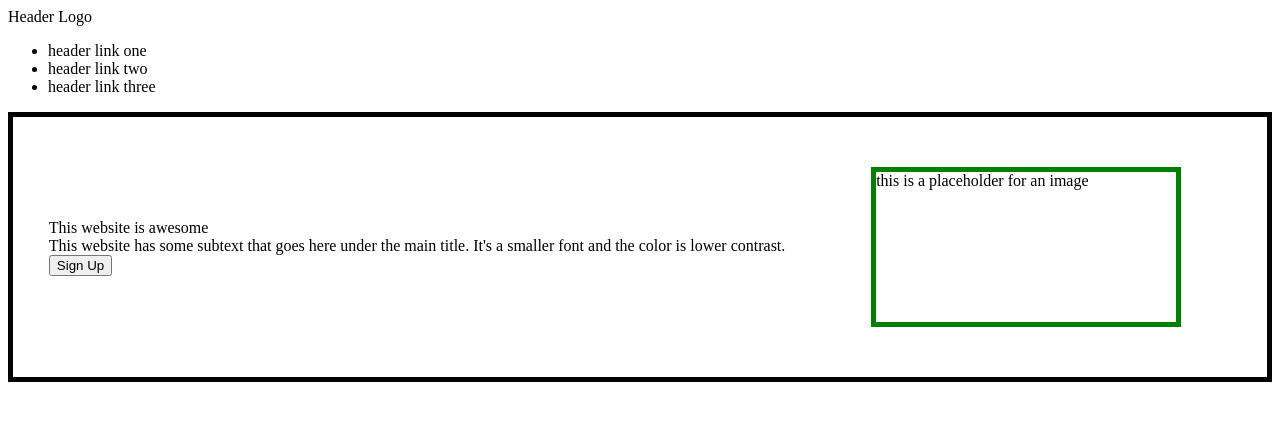
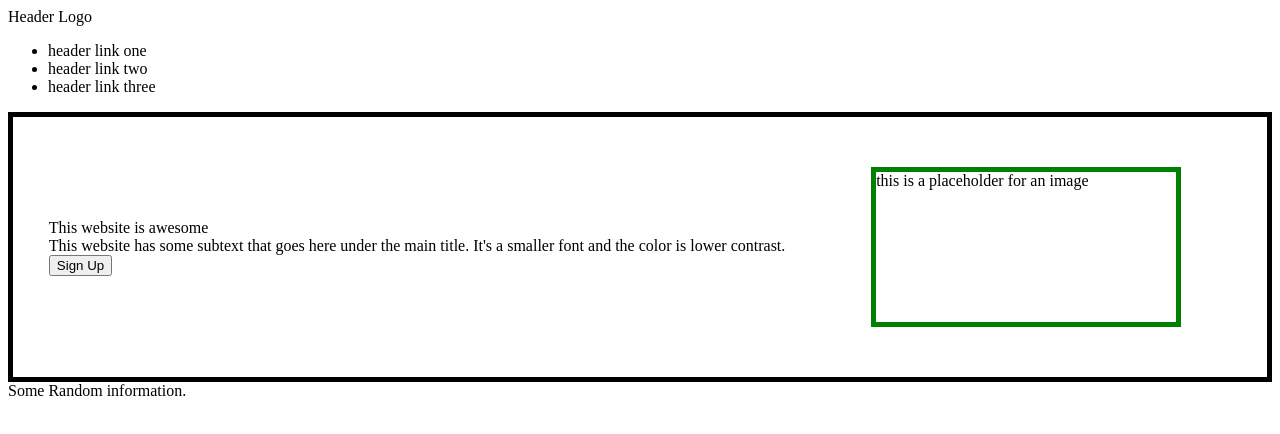
Before and after one commit to triplewdela/clone-a-page, a plain HTML site: page index.html in a window 1280 px wide. Drawn offline with Linux system fonts and the light colour scheme.

Commit message:
line 33 added div class for the body container. added a div class for a title, line 34

```diff
--- a/index.html
+++ b/index.html
@@ -19,16 +19,23 @@
                 </div>
             </div>
         </div>
-
-
         <div class="header2">
             <div class="text">This website is awesome
                 <div class="text">This website has some subtext that goes here under the main title. It's a smaller font and the color is lower contrast.</div>
-            <button class="sign-up">Sign Up</button>
+                    <button class="sign-up">Sign Up</button>
             </div>
-            <div class="img-right">this is a placeholder for an image</div>
+            <div class="img-right">this is a placeholder for an image
+            </div>
         </div>
     </div>
 
+
+    <div class="container-body">
+        <div class="information">Some Random information.</div>
+
+
+
+
+
 </body>
 </html>
```
